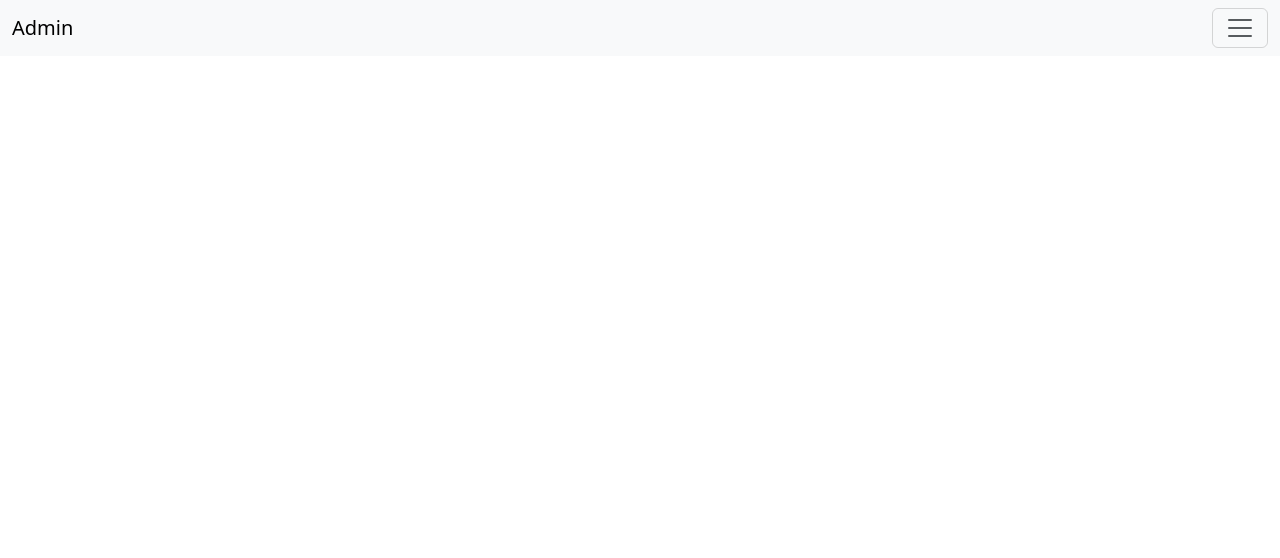
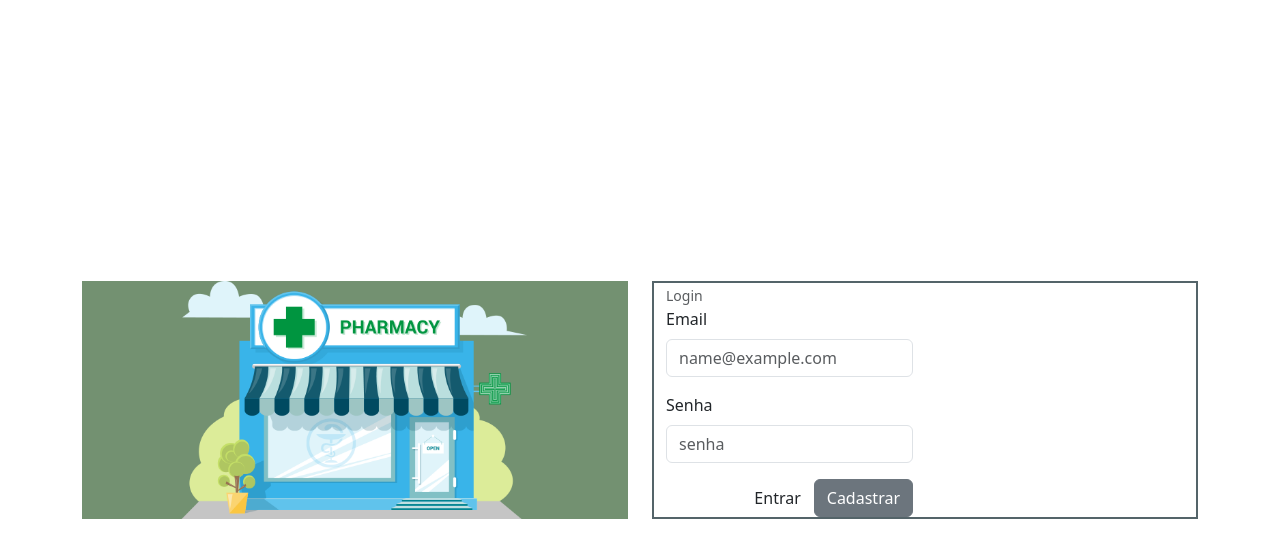
Before and after one commit to FullStack-Itaguacu/M3P-FrontEnd-Squad1, a React (Vite) app in the folder Admin/: page / in a window 1280 px wide. Shown: the top 558 px of the page. Built offline with nearby package versions, Linux system fonts and the light colour scheme.

Commit message:
Feat : Add formulario de login, Context, renderizado condicional segundo Loggin

```diff
--- a/Admin/src/App.jsx
+++ b/Admin/src/App.jsx
@@ -1,12 +1,11 @@
-import Header from "./components/Header/Header"
+import Header from "./components/Header/Header";
+import { useContexto } from "./context/useContexto";
+import Login from "./pages/Login/Login";
 
 function App() {
+  const { isLoggedin } = useContexto();
 
-  return (
-    <>
-    <Header />
-    </>
-  )
+  return <>{isLoggedin ? <Header /> :  <Login />}</>;
 }
 
-export default App
+export default App;
--- /dev/null
+++ b/Admin/src/components/FormularioLogin/FormularioLogin.jsx
@@ -0,0 +1,48 @@
+import { useContexto } from "../../context/useContexto";
+
+import { Container, Button, Form, Row, Col } from "react-bootstrap";
+
+function FormularioLogin() {
+  const { setIsLoggedin } = useContexto();
+  const handleSubmit = (event) => {
+    event.preventDefault();
+    setIsLoggedin(true);
+  };
+
+  return (
+    <Container style={{border : "2px #546469 solid"}}>
+      <Row style={{ width : "100uvh"}}>
+        <Col md={6} >
+          <Form  onSubmit={handleSubmit}  style={{ width : "100uvh"}} >
+            <Form.Text>Login</Form.Text>
+            <Form.Group className="mb-3" controlId="Login.email">
+              <Form.Label>Email </Form.Label>
+              <Form.Control
+                type="email"
+                placeholder="name@example.com"
+                required
+              />
+            </Form.Group>
+            <Form.Group className="mb-3" controlId="Login.senha">
+              <Form.Label> Senha</Form.Label>
+              <Form.Control type="password" placeholder="senha" required />
+            </Form.Group>
+            <div className="d-flex justify-content-end">
+              <Button variant="primay" type="submit">
+                Entrar
+              </Button>
+              <Button
+                variant="secondary"
+                onClick={() => console.log("Mostrar cadastro")}
+              >
+                Cadastrar
+              </Button>
+            </div>
+          </Form>
+        </Col>
+      </Row>
+    </Container>
+  );
+}
+
+export default FormularioLogin;
--- a/Admin/src/components/Header/Header.jsx
+++ b/Admin/src/components/Header/Header.jsx
@@ -9,7 +9,7 @@ import Offcanvas from "react-bootstrap/Offcanvas";
 function Header() {
   return (
     <>
-      <Navbar expand={false} className="bg-body-tertiary mb-3">
+      <Navbar expand={"lg"} className="bg-body-tertiary mb-3">
         <Container fluid>
           <Navbar.Brand href="#">Admin</Navbar.Brand>
           <Navbar.Toggle aria-controls={`offcanvasNavbar-false`} />
--- /dev/null
+++ b/Admin/src/context/ContextProvider.jsx
@@ -0,0 +1,22 @@
+import { createContext } from "react";
+import { useState } from "react";
+import PropTypes from "prop-types";
+// import axios from "axios";
+export const appContext = createContext();
+
+export function ContextProvider({ children }) {
+  const [isLoggedin, setIsLoggedin] = useState(false);
+
+  const value = {
+    isLoggedin,
+    setIsLoggedin,
+  };
+
+  return <appContext.Provider value={value}>{children}</appContext.Provider>;
+}
+
+ContextProvider.propTypes = {
+  children: PropTypes.node.isRequired,
+};
+
+export default ContextProvider;
--- /dev/null
+++ b/Admin/src/context/useContexto.jsx
@@ -0,0 +1,11 @@
+import { useContext } from "react";
+import { appContext } from "./ContextProvider";
+
+export const useContexto = () => {
+  const context = useContext(appContext);
+  if (context) {
+    return context;
+  } else {
+    throw new Error("Esta utilizando o contexto fora do ContextProvider");
+  }
+};
--- a/Admin/src/main.jsx
+++ b/Admin/src/main.jsx
@@ -1,9 +1,13 @@
 import React from 'react'
 import ReactDOM from 'react-dom/client'
 import App from './App.jsx'
+import ContextProvider from  "./context/ContextProvider.jsx"
+
 
 ReactDOM.createRoot(document.getElementById('root')).render(
   <React.StrictMode>
+    <ContextProvider>
     <App />
+    </ContextProvider>
   </React.StrictMode>,
 )
--- /dev/null
+++ b/Admin/src/pages/Login/Login.jsx
@@ -0,0 +1,18 @@
+import FormularioLogin from "../../components/FormularioLogin/FormularioLogin";
+import { Row, Col, Container, Image } from "react-bootstrap";
+function Login() {
+  return (
+    <Container className="justify-content-md-center">
+      <Row style={{ height: "100vh" }} className="align-items-center">
+        <Col md={6} className="mx-auto align-itens-center">
+          <Image src={"/LogoLoginExample.jpg"} fluid />
+        </Col>
+        <Col md={6} className="mx-auto align-items-center">
+          <FormularioLogin  />
+        </Col>
+      </Row>
+    </Container>
+  );
+}
+
+export default Login;
```
Also changed, not shown: Admin/public/LogoLoginExample.jpg (added).
